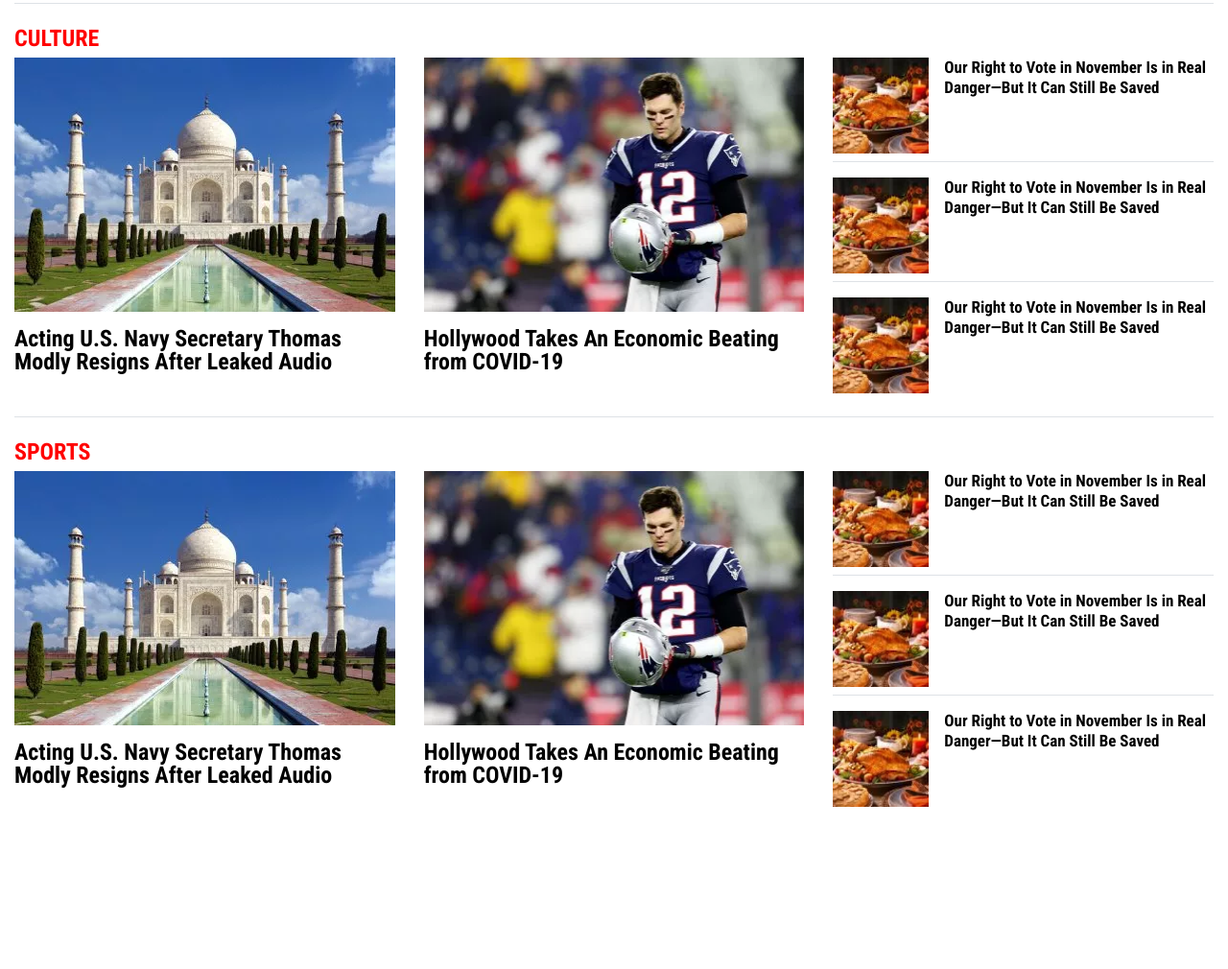
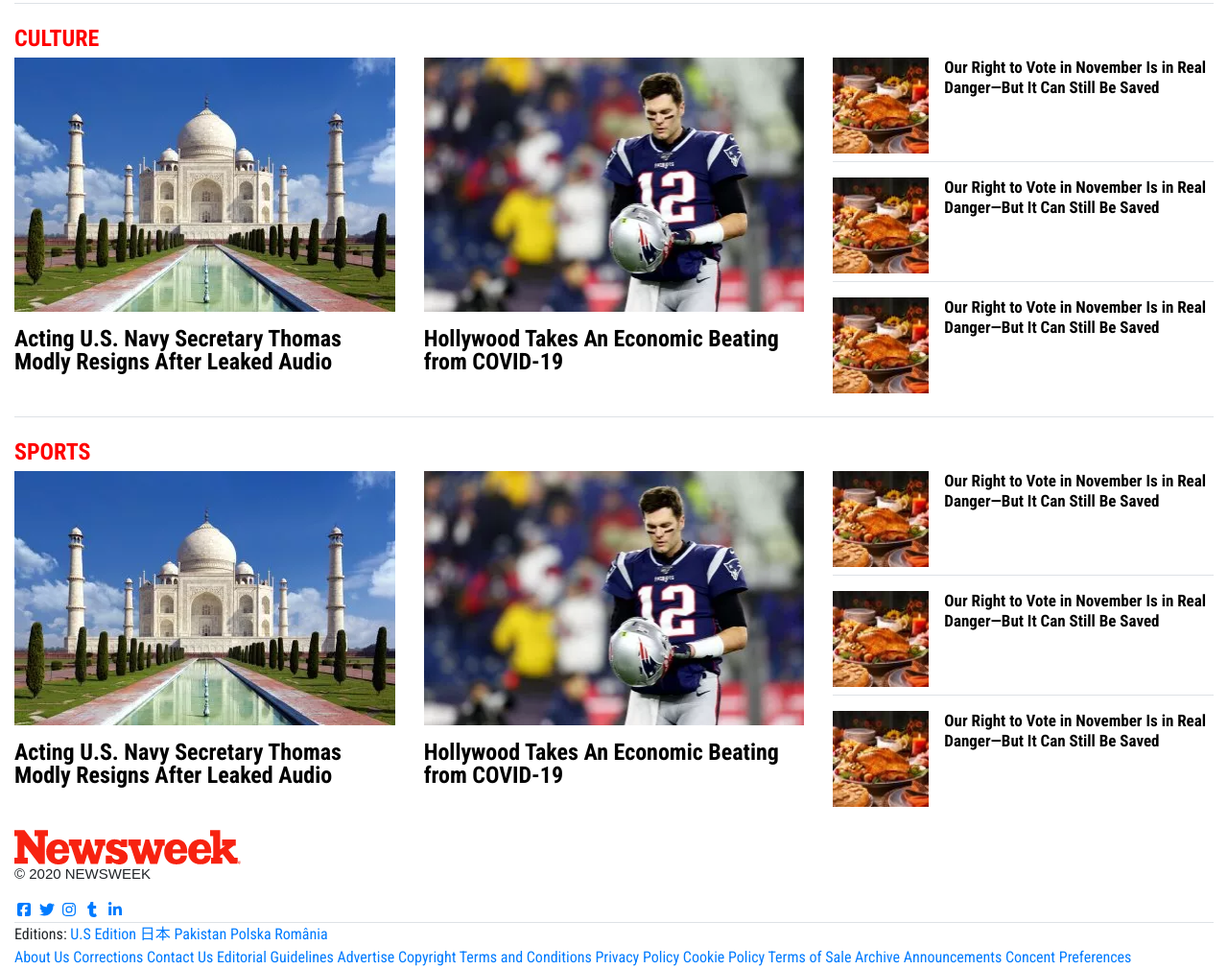
Before and after one commit to oloomoses/newsweek.com-clone, a plain HTML site: page index.html in a window 1280 px wide. Shown: the part 7506-8516 px from the top of the page at 96% size. Before the commit the page ends 8371 px from the top, so only its background shows below. Drawn offline with nearby package versions, Linux system fonts and the light colour scheme.

Commit message:
added the footer

```diff
--- a/index.html
+++ b/index.html
@@ -1077,7 +1077,51 @@
   </aside>
 
 
-  <footer></footer>
+  <footer class="container-fluid">
+    <div class="social">
+      <div class="newsweek">
+        <img src="images/newsweek.png" alt="Newsweek">
+        <p class="copyright">&copy; 2020 NEWSWEEK</p>
+      </div>
+
+      <div class="icons">
+        <a href="#"><i class="fab fa-facebook-square"></i></a>
+        <a href="#"><i class="fab fa-twitter"></i></a>
+        <a href="#"><i class="fab fa-instagram"></i></a>
+        <a href="#"><i class="fab fa-tumblr"></i></a>
+        <a href="#"><i class="fab fa-linkedin-in"></i></a>
+      </div>
+    </div>
+
+    <div class="footer-links border-top">
+      <div class="links1 d-inline-block">
+        Editions:
+        <a href="#">U.S Edition</a>
+        <a href="#">日本</a>
+        <a href="#">Pakistan</a>
+        <a href="#">Polska</a>
+        <a href="#">România</a>
+      </div>
+
+      <div class="links2 d-inline-block">
+        <a href="#">About Us</a>
+        <a href="#">Corrections</a>
+        <a href="#">Contact Us</a>
+        <a href="#">Editorial Guidelines</a>
+        <a href="#">Advertise</a>
+        <a href="#">Copyright</a>
+        <a href="#">Terms and Conditions</a>
+        <a href="#">Privacy Policy</a>
+        <a href="#">Cookie Policy</a>
+        <a href="#">Terms of Sale</a>
+        <a href="#">Archive</a>
+        <a href="#">Announcements</a>
+        <a href="#">Concent Preferences</a>
+      </div>
+    </div>
+
+
+  </footer>
   <Script src="js/all.js"></Script>
   <script src="https://code.jquery.com/jquery-3.2.1.slim.min.js" integrity="sha384-KJ3o2DKtIkvYIK3UENzmM7KCkRr/rE9/Qpg6aAZGJwFDMVNA/GpGFF93hXpG5KkN" crossorigin="anonymous"></script>
   <script src="https://cdnjs.cloudflare.com/ajax/libs/popper.js/1.12.9/umd/popper.min.js" integrity="sha384-ApNbgh9B+Y1QKtv3Rn7W3mgPxhU9K/ScQsAP7hUibX39j7fakFPskvXusvfa0b4Q" crossorigin="anonymous"></script>
```
Also changed, not shown: images/cover-april-10-2020.jpg (added), images/newsweek.png (added).
